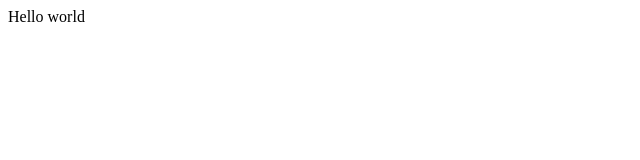
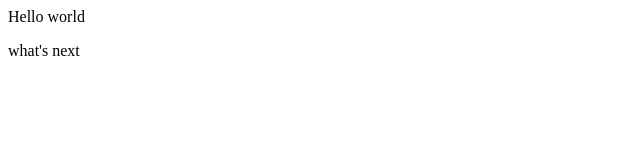
Before and after one commit to xiaokenny/hello-world, a plain HTML site: page index.html in a window 1280 px wide. Shown: the full height of the page, 0-640 px from the left. Drawn offline with Linux system fonts and the light colour scheme.

Commit message:
make some change

```diff
--- a/index.html
+++ b/index.html
@@ -1 +1,2 @@
 <p>Hello world</p>
+<p> what's next</p>
```
